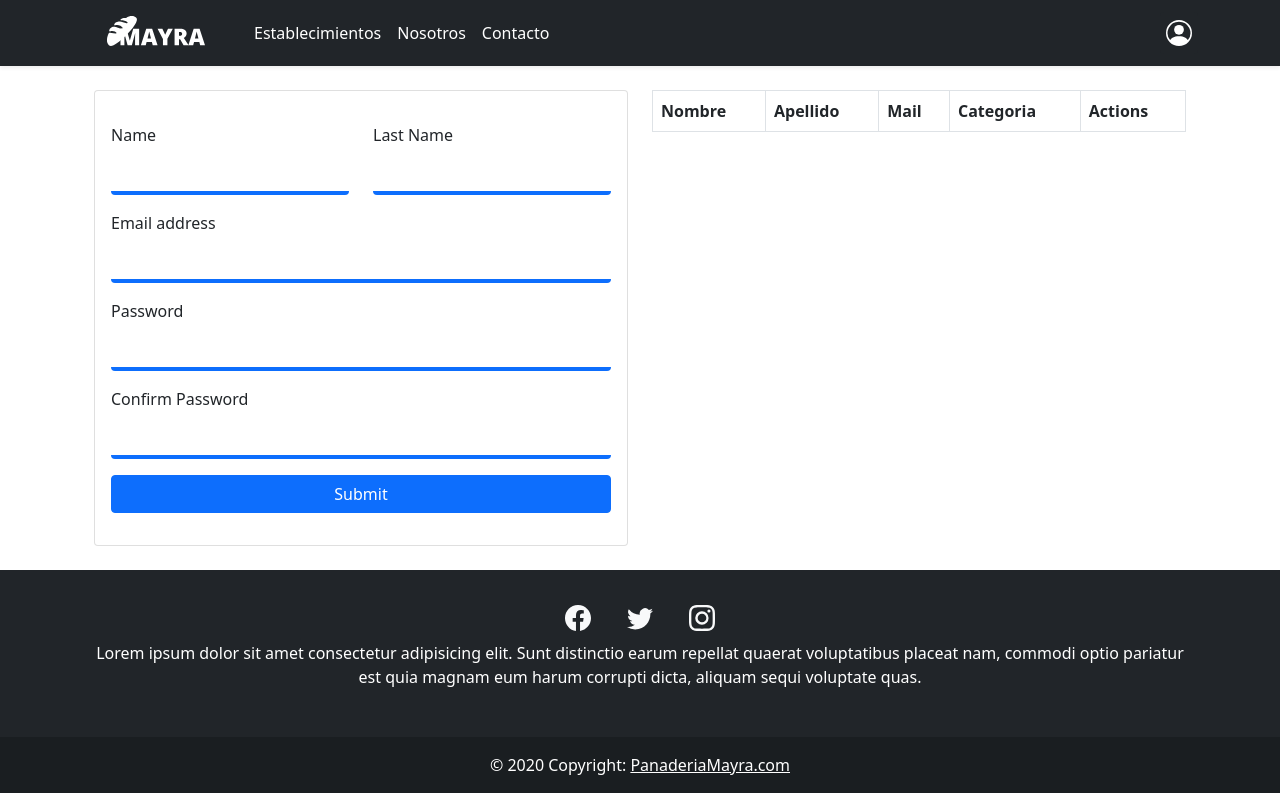
After one commit to Jos3-Lu1s/Mayra_WEB, a PHP site: the page made by administrador.php in a window 1280 px wide. The commit adds this page. Run offline with PHP 8.4, Linux system fonts and the light colour scheme; the visitor is signed in with stand-in values (Sample User, id 1); lists and menus that the app fills with data are empty.

Commit message:
CRUD Admin

```diff
--- /dev/null
+++ b/administrador.php
@@ -0,0 +1,78 @@
+<?php
+
+session_start();
+
+if(!isset($_SESSION['Usuario'])){
+    header('Location: registro.php');
+}
+
+include("header.php");
+?>
+
+<div class="container p-4">
+    <div class="row">
+        <div class="col md-4">
+            <div class="card card-body">
+                <form action="registro.php" method="post" class="py-3">
+                    <div class="row">
+                        <div class="col">
+                            <div class="mb-3">
+                                <label for="name" class="form-label">Name</label>
+                                <input type="text" name="name_form" id="name" class="border border-0 border-bottom border-4 border-primary form-control" aria-describedby="textHelp">
+                            </div>
+                        </div>
+                        <div class="col">
+                            <div class="mb-3">
+                                <label for="lastname" class="form-label">Last Name</label>
+                                <input type="text" name="lastname_form" id="lastname" class="border border-0 border-bottom border-4 border-primary form-control" aria-describedby="textHelp">
+                            </div>
+                        </div>
+                    </div>
+                    <div class="mb-3">
+                        <label for="InputEmail" class="form-label">Email address</label>
+                        <input type="email" name="email_form" class="border border-0 border-bottom border-4 border-primary  form-control" id="InputEmail" aria-describedby="emailHelp">
+                    </div>
+                    <div class="mb-3">
+                        <label for="InputPassword" class="form-label">Password</label>
+                        <input type="password" name="password_form" class="border border-0 border-bottom border-4 border-primary form-control" id="InputPassword">
+                    </div>
+                    <div class="mb-3">
+                        <label for="InputPasswordc" class="form-label">Confirm Password</label>
+                        <input type="password" name="cpassword_form" class="border border-0 border-bottom border-4 border-primary form-control" id="InputPasswordc">
+                    </div>
+                    <!-- <div class="mb-3 form-check">
+                        <input type="checkbox" name="check_form" class="form-check-input" id="Check">
+                        <label class="form-check-label" for="Check">Check me out</label>
+                    </div> -->
+                    <div class="d-grid gap-2">
+                        <button type="submit" value="send" class="btn btn-primary">Submit</button>
+                    </div>
+                </form>
+            </div>
+        </div>
+        <div class="col md-8">
+            <table class="table table-bordered table-hover">
+                <thead>
+                    <tr>
+                        <th>Nombre</th>
+                        <th>Apellido</th>
+                        <th>Mail</th>
+                        <th>Categoria</th>
+                        <th>Actions</th>
+                    </tr>
+                </thead>
+                <tbody>
+                    <tr></tr>
+                    <tr></tr>
+                    <tr></tr>
+                    <tr></tr>
+                    <tr></tr>
+                </tbody>
+            </table>
+        </div>
+    </div>
+</div>
+
+<?php
+include("footer.php");
+?>
```
Also changed, not shown: sesiones/administrador.php (deleted, +0 -7 lines), sesiones/login.php (+9 -1 lines).
